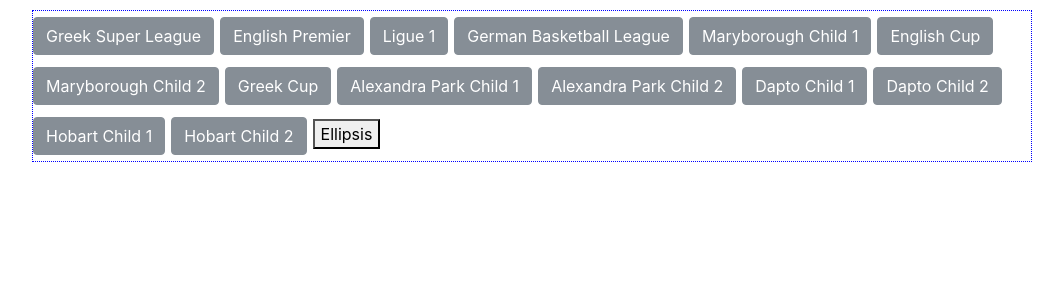
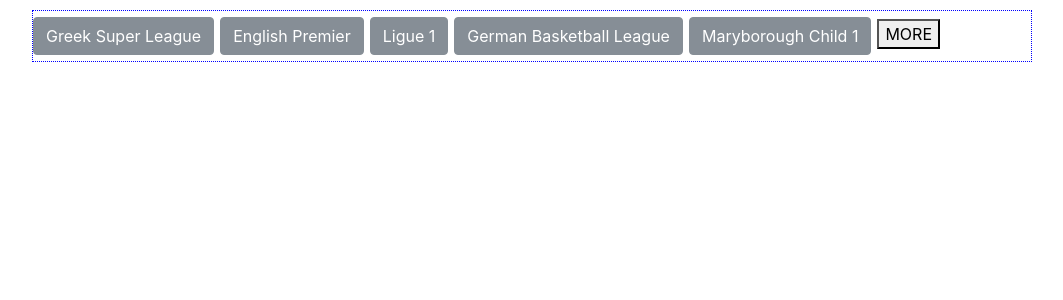
Before and after one commit to xavierfuentes/greedy-menu, a React (Create React App) app: page / in a window 1280 px wide. Shown: the top 300 px of the page, without its empty margins (108-1171 px from the left). Built offline with nearby package versions, Linux system fonts and the light colour scheme.

Commit message:
add onLoad events & house keeping

```diff
--- /dev/null
+++ b/src/GreedyMenu.css
@@ -0,0 +1,13 @@
+.greedy-menu {
+  width: 100%;
+  height: 100%;
+}
+
+.greedy-menu--collapsed {
+  overflow-x: hidden;
+  white-space: nowrap;
+}
+
+.greedy-menu__child--hidden {
+  display: none;
+}
--- a/src/GreedyMenu.js
+++ b/src/GreedyMenu.js
@@ -1,6 +1,8 @@
 import React, { PureComponent, Children, cloneElement } from 'react';
 import PropTypes from 'prop-types';
 import cx from 'classnames';
+
+import './GreedyMenu.css';
 
 export default class GreedyMenu extends PureComponent {
   static propTypes = {
@@ -13,12 +15,24 @@
   EXPAND_TEXT = 'MORE';
 
   state = {
-    isExpanded: true,
+    isCollapsed: false,
     visibleElements: 0,
-    elementsList: [],
   };
 
-  checkSizes = () => {
+  onLoad = () => {
+    const { getMaxElements, shouldCollapse } = this;
+
+    shouldCollapse() && this.setState({ visibleElements: getMaxElements(), isCollapsed: true });
+  };
+
+  shouldCollapse = () => {
+    const { getMaxElements, props: { children } } = this;
+    const maxElements = getMaxElements();
+
+    return maxElements !== Children.count(children);
+  };
+
+  getMaxElements = () => {
     const { greedyMenuWrapperNode, ellipsisNode, props: { children }, getElementWidth } = this;
     const totalWidth = greedyMenuWrapperNode.offsetWidth;
     const ellipsisWidth = getElementWidth(ellipsisNode);
@@ -57,19 +71,30 @@
    * Decide whether it should render the ellipsis or not
    */
   renderContent = () => {
+    // const { isCollapsed } = this.state;
+    // return isCollapsed ? this.renderChildren().concat(this.renderEllipsis()) : this.renderChildren();
     return this.renderChildren().concat(this.renderEllipsis());
   };
 
-  renderChildren = () =>
-    Children.map(this.props.children, child =>
-      cloneElement(child, {
+  renderChildren = () => {
+    return Children.map(this.props.children, (child, index) => {
+      return cloneElement(child, {
         ...child.props,
-        className: cx('greedy-menu__child', child.props.className),
+        className: cx(
+          'greedy-menu__child',
+          { 'greedy-menu__child--hidden': index + 1 > this.state.visibleElements },
+          child.props.className
+        ),
         style: { ...child.props.style },
-      })
-    );
+      });
+    });
+  };
 
-  renderEllipsis = (text = 'Ellipsis') => (
+  renderEllipsis = (text = 'Ellipsis') => {
+    // const { isCollapsed } = this.state;
+    const { COLLAPSE_TEXT, EXPAND_TEXT, state: { isCollapsed } } = this;
+
+    return (
       <button
         className="greedy-menu__ellipsis"
         ref={button => {
@@ -78,12 +103,13 @@
         key="ellipsis"
         onClick={this.toggleEllipsis}
       >
-      {text}
+        {isCollapsed ? EXPAND_TEXT : COLLAPSE_TEXT}
       </button>
     );
+  };
 
   componentDidMount() {
-    window.addEventListener('load', this.checkSizes);
+    window.addEventListener('load', this.onLoad);
   }
 
   componentWillMount() {
@@ -91,20 +117,19 @@
   }
 
   componentWillUnmount() {
-    window.removeEventListener('load', this.checkSizes);
+    window.removeEventListener('load', this.onLoad);
   }
 
   render() {
-    const { className, style, ...rest } = this.props;
-    const GM_WRAPPER_BASE_STYLE = { width: '100%', height: '100%' };
+    const { className, ...rest } = this.props;
+    const { isCollapsed } = this.state;
 
     return (
       <div
         ref={wrapper => {
           this.greedyMenuWrapperNode = wrapper;
         }}
-        className={cx('greedy-menu', className)}
-        style={{ ...style, ...GM_WRAPPER_BASE_STYLE }}
+        className={cx('greedy-menu', { 'greedy-menu--collapsed': isCollapsed }, className)}
         {...rest}
       >
         {this.renderContent()}
```
Lines whose indentation alone changed are shown as unchanged.
